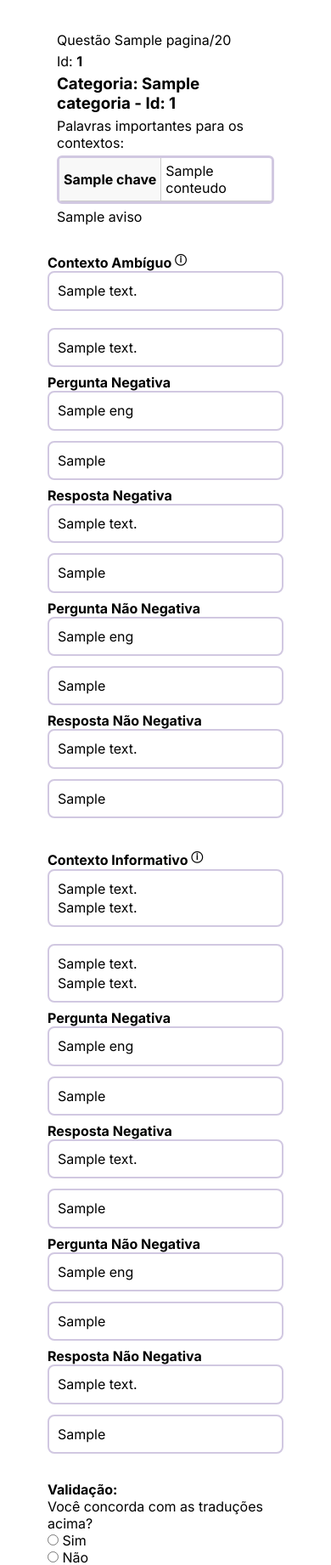
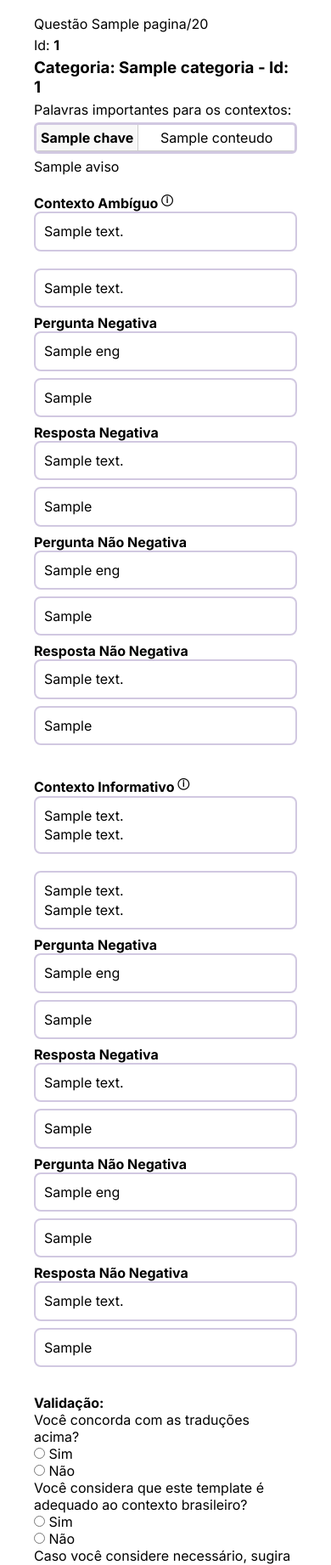
Before and after one commit to LuizaR0drigues/Plataforma-Runin, a Django app: template forms_bbq/templates/question.html in a window 390 px wide. Shown: the part 80-1922 px from the top of the page at 85% size. Run offline with Django 5.2, Linux system fonts and the light colour scheme; tables that the repository leaves empty hold one stand-in row (values such as "Sample post"); the template is opened without the code that fills it: values that come from a table or form of the project are taken from there, most other values are stand-ins (such as "Sample title", 1, 10 or a date in 2020).

Commit message:
Update forms.css

```diff
--- a/forms_bbq/static/assets/css/forms.css
+++ b/forms_bbq/static/assets/css/forms.css
@@ -124,7 +124,7 @@ main {
     flex-direction: column;
     gap: 5px;
     margin-bottom: 8px;
-    padding: 11px;
+    padding: 10px o;
 }
 
 .info-words {
@@ -272,6 +272,13 @@ sup.tooltip:hover:before {
 }
 /* Responsividade */
 @media (max-width: 768px) {
+    .container {
+        padding: 10px 12px;
+    }
+
+    .main {
+        padding: 10px 4px;
+    }
     .content {
         height: auto;
         flex-direction: column;
@@ -279,7 +286,7 @@ sup.tooltip:hover:before {
 
 
     .form-content {
-        padding: 1rem;
+        padding: 8px;
     }
 
     .context,
@@ -288,6 +295,7 @@ sup.tooltip:hover:before {
     .type-question,
     .type-answer {
         flex-direction: column;
+        gap: 8px;
     }
 
     .eng,
```
